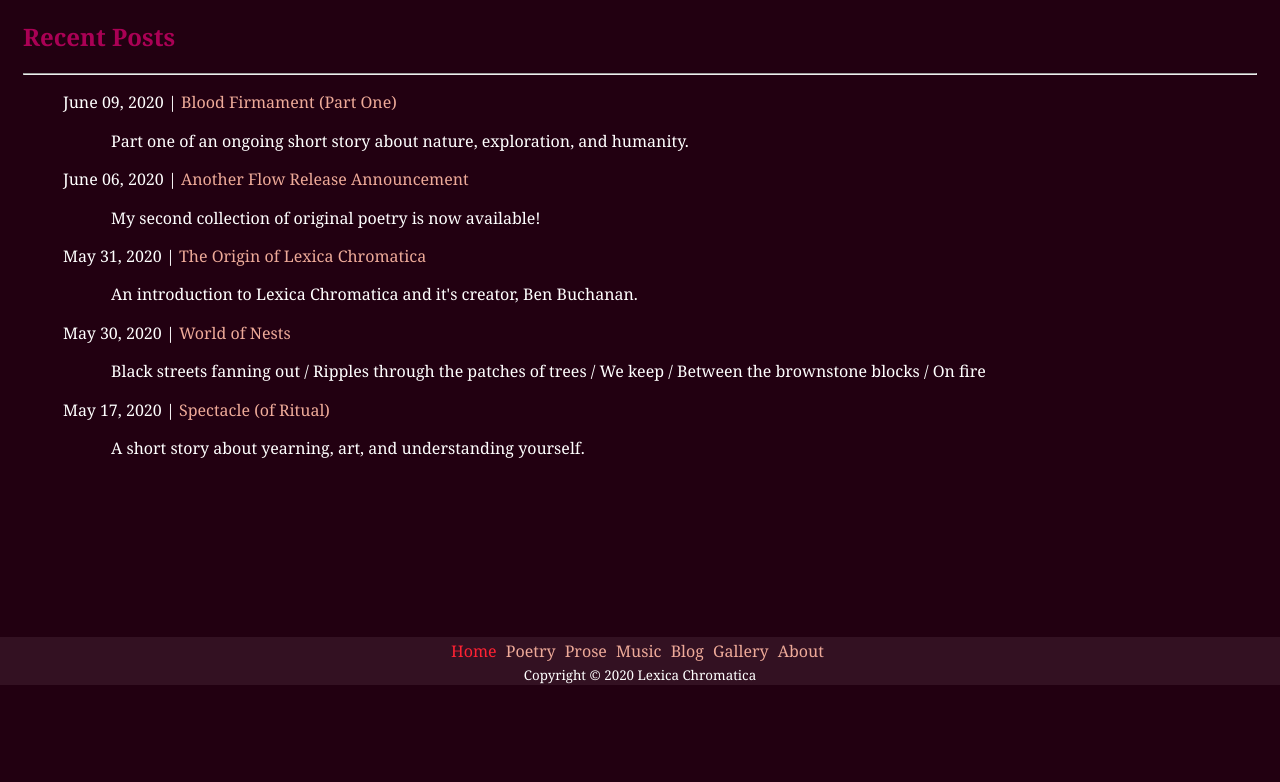
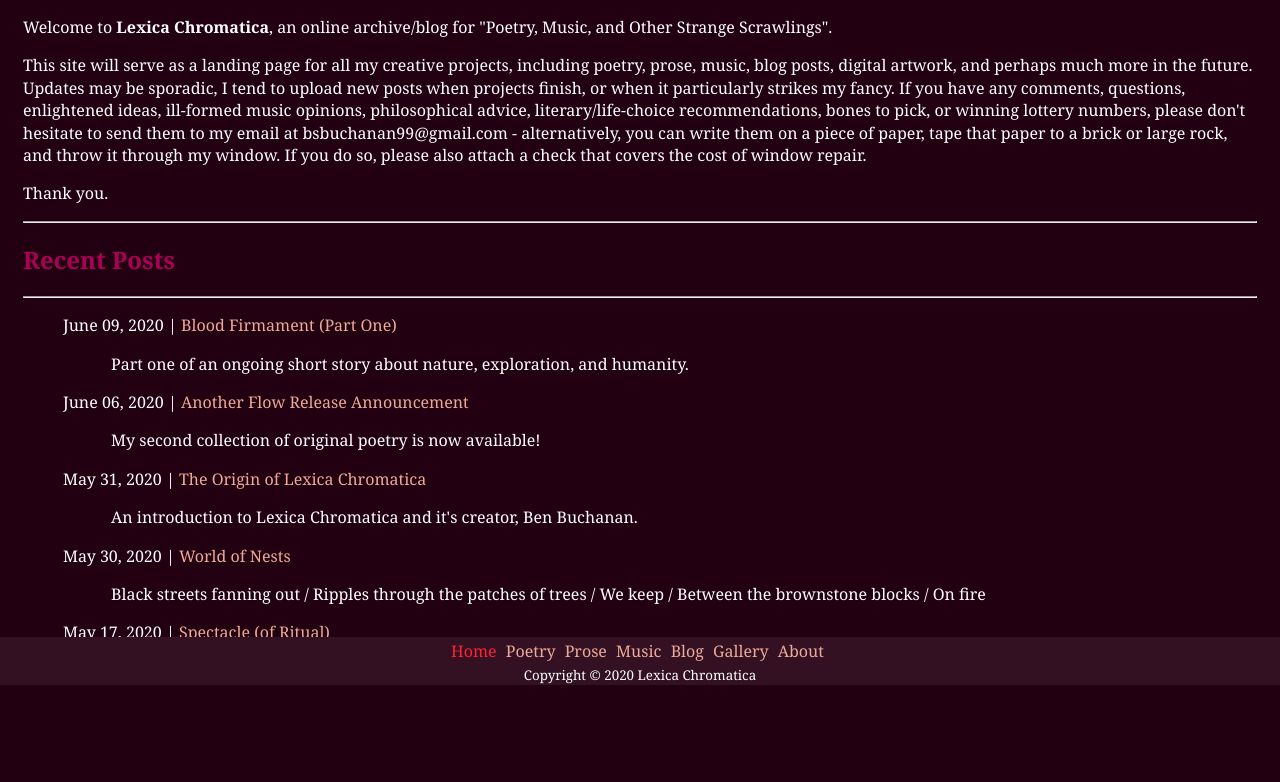
Before and after one commit to Nynergy/Nynergy.github.io, a Jekyll site: the page built from index.html, in a window 1280 px wide. Shown: the part 215-997 px from the top of the page. Built offline with Jekyll 4.4.1, drawn with Linux system fonts in a browser that asks for light colours; before the commit the page ends 900 px from its top, so only the background shows below that.

Commit message:
Added welcome message to main page

```diff
--- a/index.html
+++ b/index.html
@@ -5,6 +5,22 @@ meta: The personal website of Ben Buchanan.
 priority: 1.0
 ---
 
+<p>
+Welcome to <strong>Lexica Chromatica</strong>, an online archive/blog for "Poetry, Music, and Other Strange Scrawlings".
+</p>
+<p>
+This site will serve as a landing page for all my creative projects, including poetry, prose, music, blog posts, digital artwork,
+and perhaps much more in the future. Updates may be sporadic, I tend to upload new posts when projects finish, or when it
+particularly strikes my fancy. If you have any comments, questions, enlightened ideas, ill-formed music opinions, philosophical
+advice, literary/life-choice recommendations, bones to pick, or winning lottery numbers, please don't hesitate to send them to my
+email at bsbuchanan99@gmail.com - alternatively, you can write them on a piece of paper, tape that paper to a brick or large rock,
+and throw it through my window. If you do so, please also attach a check that covers the cost of window repair.
+</p>
+<p>
+Thank you.
+</p>
+
+<hr>
 <h2>Recent Posts</h2>
 <hr>
 
```
